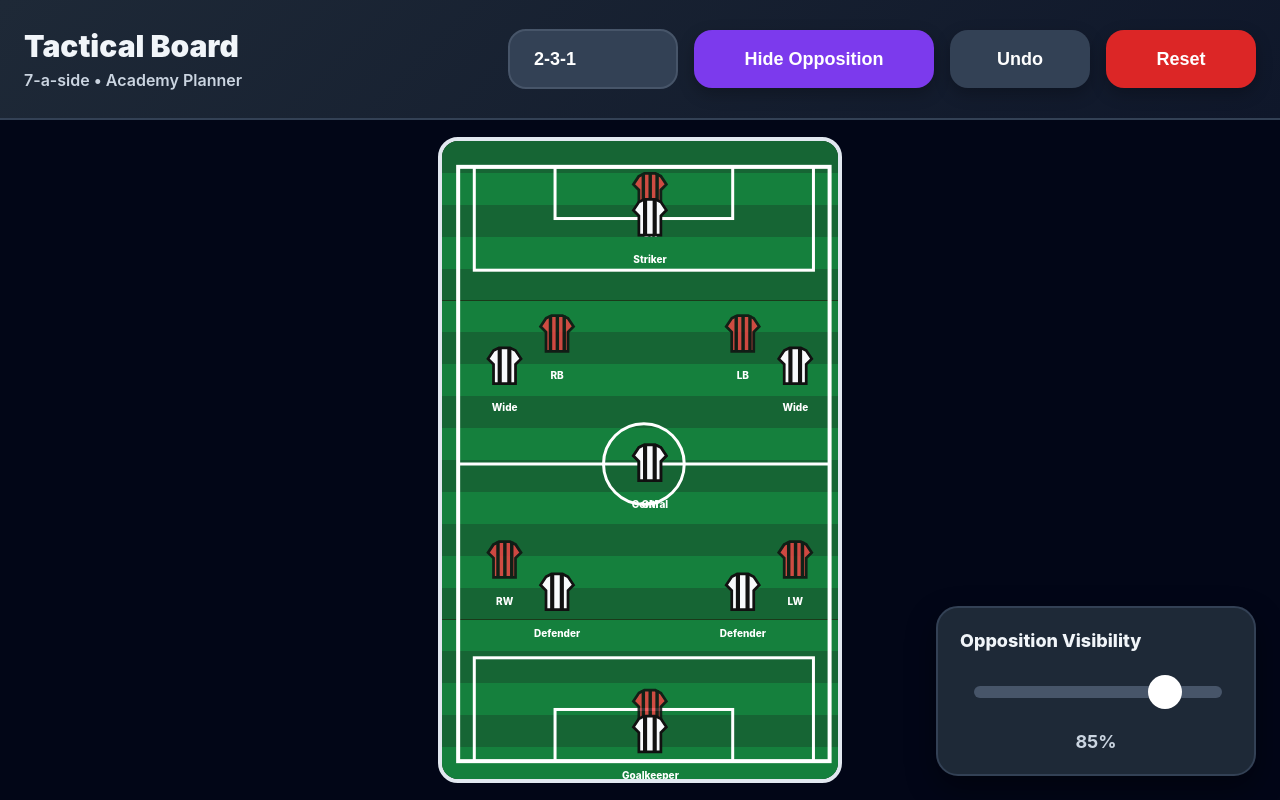
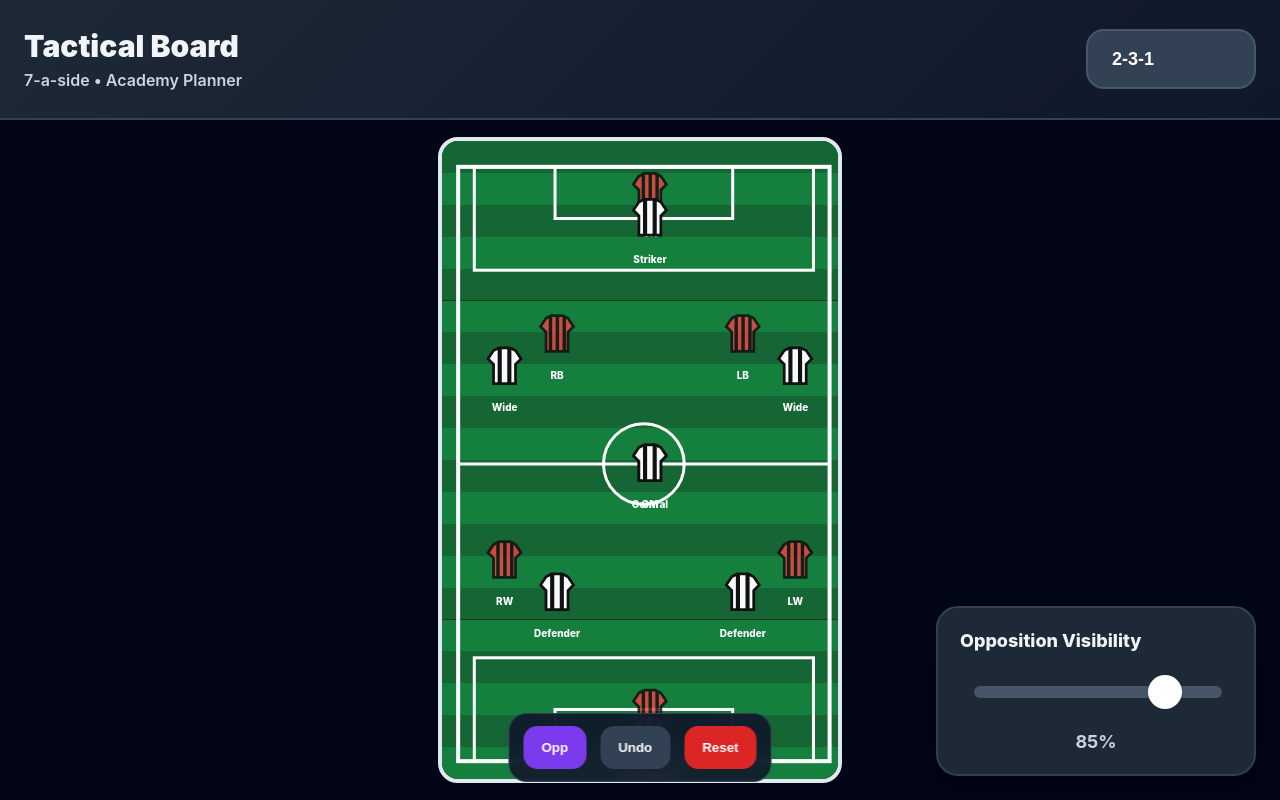
Before and after one commit to mccarr10/TacticsBoard, a React (Vite) app: page / in a window 1280 px wide. Built offline with nearby package versions, Linux system fonts and the light colour scheme.

Commit message:
Update PitchBoard.jsx

```diff
--- a/src/components/PitchBoard.jsx
+++ b/src/components/PitchBoard.jsx
@@ -400,65 +400,6 @@ export default function TacticalBoard() {
               <option key={f}>{f}</option>
             ))}
           </select>
-
-          <button
-            onClick={() => setShowOpposition((o) => !o)}
-            style={{
-              padding: "18px 26px",
-              borderRadius: "18px",
-              background: showOpposition ? "#7c3aed" : "#334155",
-              color: "#fff",
-              border: "none",
-              fontWeight: "800",
-              fontSize: isMobile ? "18px" : "14px",
-              minHeight: isMobile ? "58px" : "42px",
-              minWidth: isMobile ? "240px" : "160px",
-              cursor: "pointer",
-              boxShadow: "0 6px 16px rgba(0,0,0,0.25)",
-            }}
-          >
-            {showOpposition
-              ? "Hide Opposition"
-              : "Show Opposition"}
-          </button>
-
-          <button
-            onClick={() => setLines((l) => l.slice(0, -1))}
-            style={{
-              padding: "18px 26px",
-              borderRadius: "18px",
-              background: "#334155",
-              color: "#fff",
-              border: "none",
-              fontWeight: "800",
-              fontSize: isMobile ? "18px" : "14px",
-              minHeight: isMobile ? "58px" : "42px",
-              minWidth: "140px",
-              cursor: "pointer",
-              boxShadow: "0 6px 16px rgba(0,0,0,0.25)",
-            }}
-          >
-            Undo
-          </button>
-
-          <button
-            onClick={resetFormation}
-            style={{
-              padding: "18px 26px",
-              borderRadius: "18px",
-              background: "#dc2626",
-              color: "#fff",
-              border: "none",
-              fontWeight: "800",
-              fontSize: isMobile ? "18px" : "14px",
-              minHeight: isMobile ? "58px" : "42px",
-              minWidth: "150px",
-              cursor: "pointer",
-              boxShadow: "0 6px 16px rgba(0,0,0,0.25)",
-            }}
-          >
-            Reset
-          </button>
         </div>
       </div>
 
@@ -927,6 +868,69 @@ export default function TacticalBoard() {
           cursor: pointer;
         }
       `}</style>
+      {/* BOTTOM ACTION BAR */}
+<div
+  style={{
+    position: "fixed",
+    bottom: "18px",
+    left: "50%",
+    transform: "translateX(-50%)",
+    display: "flex",
+    gap: "14px",
+    padding: "12px 14px",
+    background: "rgba(15, 23, 42, 0.9)",
+    border: "1px solid #334155",
+    borderRadius: "18px",
+    backdropFilter: "blur(10px)",
+    zIndex: 300,
+    alignItems: "center",
+  }}
+>
+  <button
+    onClick={() => setShowOpposition((o) => !o)}
+    style={{
+      padding: "14px 18px",
+      borderRadius: "14px",
+      background: showOpposition ? "#7c3aed" : "#334155",
+      color: "#fff",
+      border: "none",
+      fontWeight: "800",
+      cursor: "pointer",
+    }}
+  >
+    Opp
+  </button>
+
+  <button
+    onClick={() => setLines((l) => l.slice(0, -1))}
+    style={{
+      padding: "14px 18px",
+      borderRadius: "14px",
+      background: "#334155",
+      color: "#fff",
+      border: "none",
+      fontWeight: "800",
+      cursor: "pointer",
+    }}
+  >
+    Undo
+  </button>
+
+  <button
+    onClick={resetFormation}
+    style={{
+      padding: "14px 18px",
+      borderRadius: "14px",
+      background: "#dc2626",
+      color: "#fff",
+      border: "none",
+      fontWeight: "800",
+      cursor: "pointer",
+    }}
+  >
+    Reset
+  </button>
+</div>
     </div>
   );
 }
```
